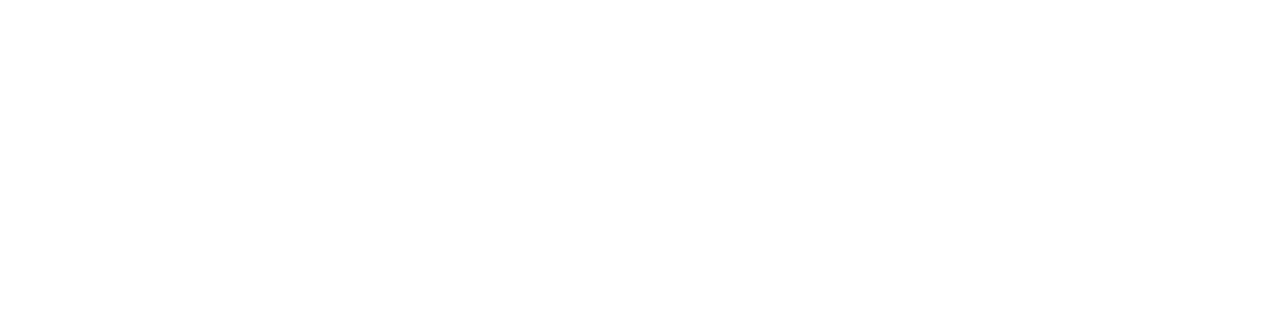
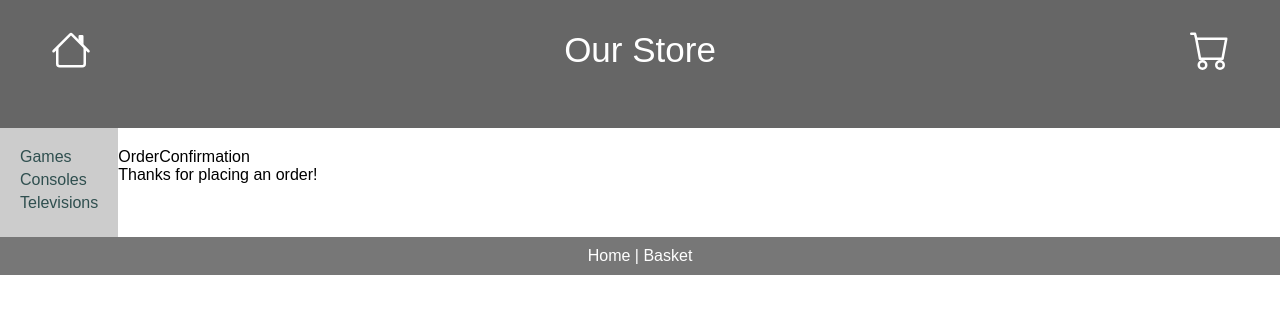
Before and after one commit to AlekSkyHigh/react-e-store, a React (Create React App) app: page /orderconfirmation in a window 1280 px wide. Before the commit this address had no page. Shown: the top 314 px of the page. Built offline with nearby package versions, Linux system fonts and the light colour scheme; data requests are answered from the project's data file.

Commit message:
Implementing the Order Confirmation

```diff
--- a/src/App.js
+++ b/src/App.js
@@ -9,6 +9,7 @@ import Checkout from './components/checkout';
 import Category from './components/Category';
 import Layout from './components/layout';
 import Home from './components/home';
+import OrderConfirmation from './components/orderConfirmation';
 
 function App() {
 
@@ -30,6 +31,7 @@ function App() {
             <Route index element={<Home />} />
             <Route path='/basket' element={<Basket />} />
             <Route path='/checkout' element={<Checkout />} />
+            <Route path='/orderconfirmation' element={<OrderConfirmation />} />
             <Route path='/products/:productId' element={<ProductDetail />} />
             <Route path='/categories/:categoryId' element={<Category />} />
           </Route>
--- /dev/null
+++ b/src/components/orderConfirmation.js
@@ -0,0 +1,12 @@
+import React from 'react'
+
+const OrderConfirmation = () => {
+    return (
+        <div>
+            <div>OrderConfirmation</div>
+            <p>Thanks for placing an order!</p>
+        </div>
+    )
+}
+
+export default OrderConfirmation
```
